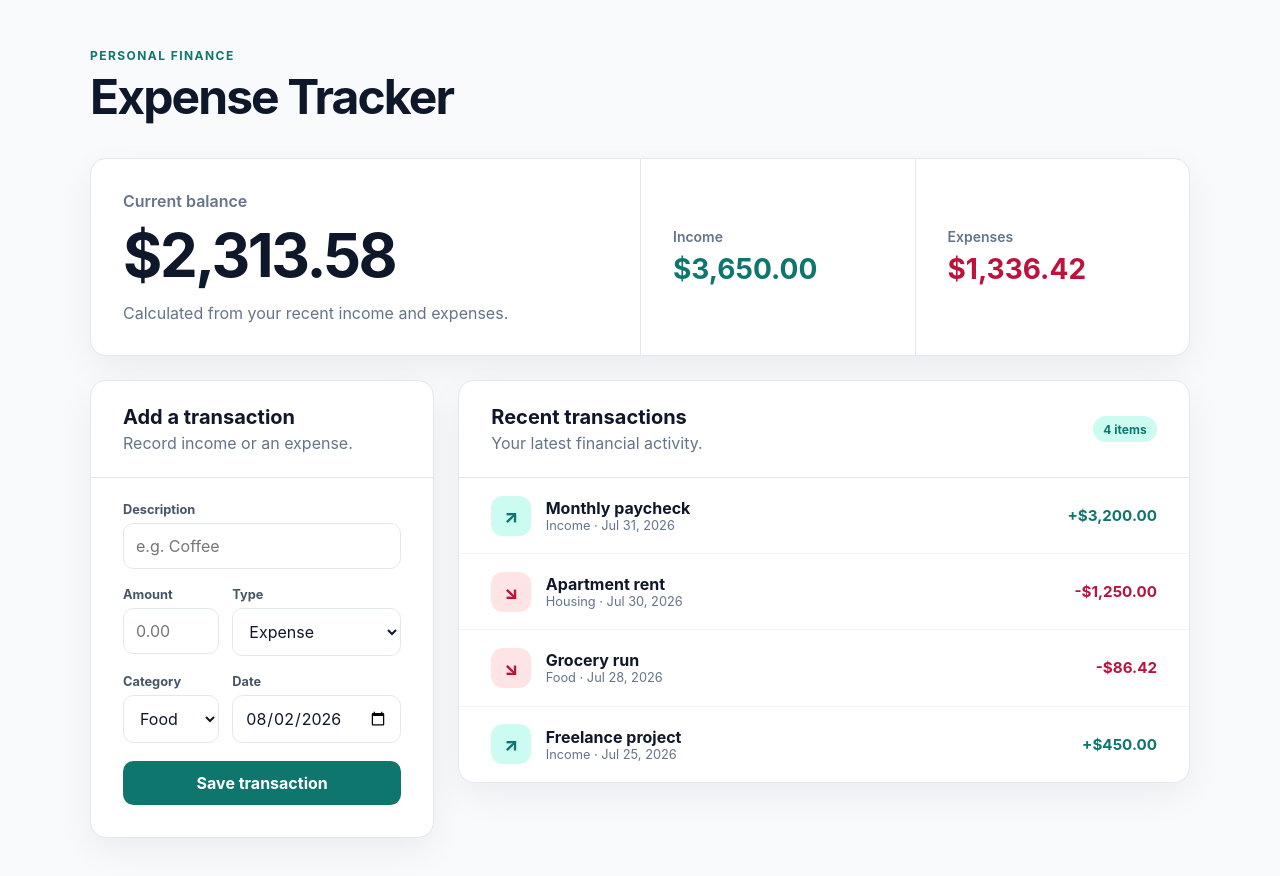
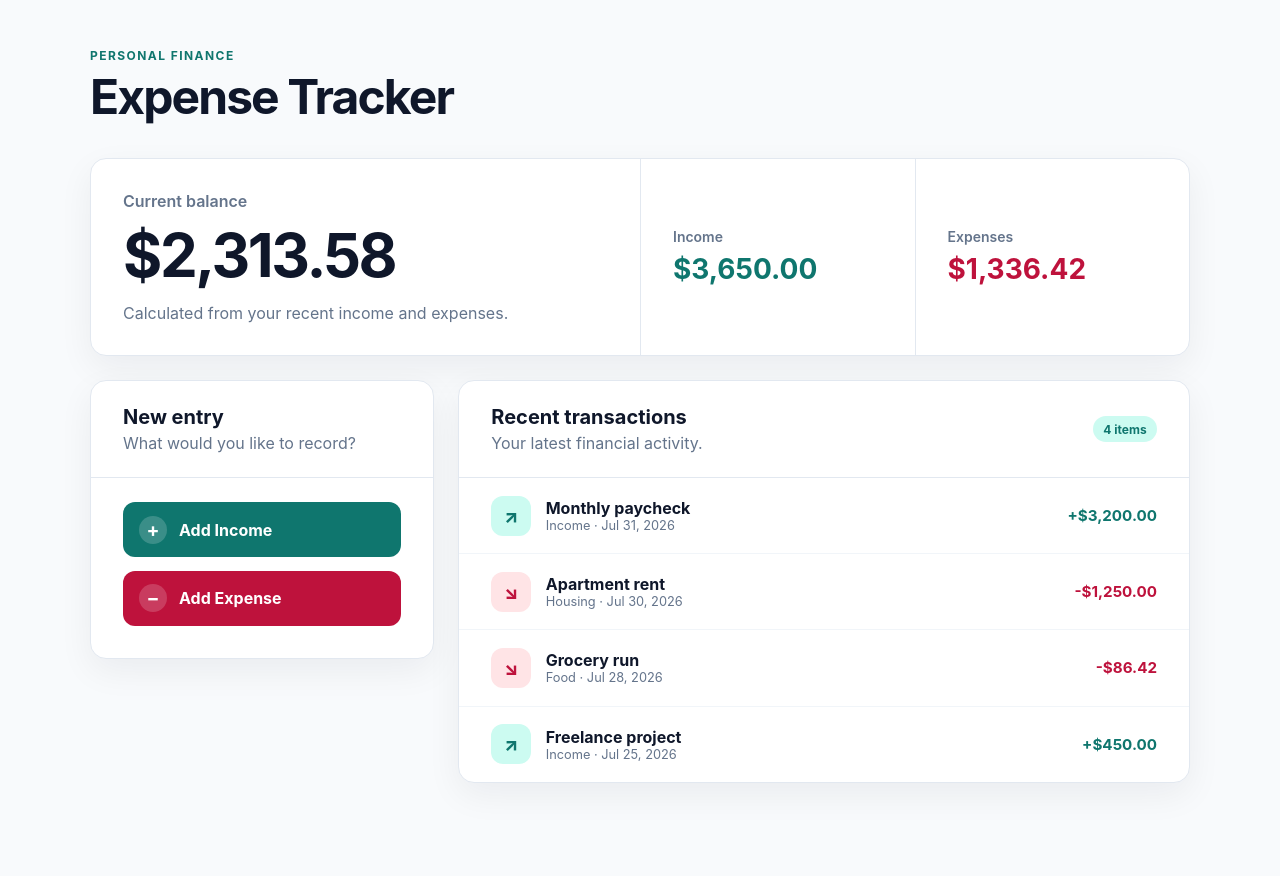
Before and after one commit to navinrtnk/personal-expense-tracker, a React (Vite) app: page / in a window 1280 px wide. Shown: the top 876 px of the page. After the commit the page ends 831 px from the top, so only its background shows below. Built offline with nearby package versions, Linux system fonts and the light colour scheme.

Commit message:
feat: move transaction entry into type-specific modals

```diff
--- a/src/App.css
+++ b/src/App.css
@@ -40,7 +40,7 @@ main {
 }
 
 .summary,
-.transaction-form,
+.transaction-actions,
 .transactions {
   border: 1px solid #e2e8f0;
   border-radius: 1rem;
@@ -126,6 +126,122 @@ main {
   font-size: 1.25rem;
 }
 
+.action-buttons {
+  display: grid;
+  gap: 0.85rem;
+  padding: 1.5rem 2rem 2rem;
+}
+
+.action-buttons button {
+  display: flex;
+  align-items: center;
+  gap: 0.75rem;
+  border: 0;
+  border-radius: 0.75rem;
+  padding: 0.85rem 1rem;
+  color: #ffffff;
+  font: inherit;
+  font-weight: 700;
+  cursor: pointer;
+}
+
+.action-buttons span {
+  display: grid;
+  width: 1.75rem;
+  height: 1.75rem;
+  place-items: center;
+  border-radius: 50%;
+  background: rgb(255 255 255 / 18%);
+  font-size: 1.2rem;
+}
+
+.income-button {
+  background: #0f766e;
+}
+
+.income-button:hover {
+  background: #115e59;
+}
+
+.expense-button {
+  background: #be123c;
+}
+
+.expense-button:hover {
+  background: #9f1239;
+}
+
+.action-buttons button:focus-visible {
+  outline: 3px solid #5eead4;
+  outline-offset: 3px;
+}
+
+.modal-backdrop {
+  position: fixed;
+  z-index: 10;
+  inset: 0;
+  display: grid;
+  padding: 1rem;
+  place-items: center;
+  background: rgb(15 23 42 / 55%);
+  backdrop-filter: blur(3px);
+}
+
+.transaction-modal {
+  width: min(500px, 100%);
+  max-height: calc(100vh - 2rem);
+  overflow-y: auto;
+  border-radius: 1rem;
+  background: #ffffff;
+  box-shadow: 0 24px 60px rgb(15 23 42 / 25%);
+}
+
+.modal-heading {
+  display: flex;
+  align-items: flex-start;
+  justify-content: space-between;
+  gap: 1rem;
+  padding: 1.5rem 2rem;
+  border-bottom: 1px solid #e2e8f0;
+}
+
+.modal-heading h2 {
+  margin-bottom: 0;
+}
+
+.income-label,
+.expense-label {
+  margin-bottom: 0.2rem;
+  font-size: 0.75rem;
+  font-weight: 800;
+  letter-spacing: 0.1em;
+  text-transform: uppercase;
+}
+
+.income-label {
+  color: #0f766e;
+}
+
+.expense-label {
+  color: #be123c;
+}
+
+.close-button {
+  width: 2.25rem;
+  height: 2.25rem;
+  border: 0;
+  border-radius: 50%;
+  color: #475569;
+  background: #f1f5f9;
+  font: inherit;
+  font-size: 1.4rem;
+  cursor: pointer;
+}
+
+.close-button:hover {
+  background: #e2e8f0;
+}
+
 .transaction-entry-form {
   display: grid;
   grid-template-columns: 1fr 1fr;
@@ -143,7 +259,7 @@ main {
 
 .full-width-field,
 .transaction-entry-form .form-error,
-.transaction-entry-form button {
+.modal-actions {
   grid-column: 1 / -1;
 }
 
@@ -164,10 +280,23 @@ main {
   outline: 3px solid #ccfbf1;
 }
 
-.transaction-entry-form button {
+.transaction-entry-form select:disabled {
+  color: #64748b;
+  background: #f1f5f9;
+  cursor: not-allowed;
+}
+
+.modal-actions {
+  display: flex;
+  justify-content: flex-end;
+  gap: 0.75rem;
+  margin-top: 0.35rem;
+}
+
+.modal-actions button {
   border: 0;
   border-radius: 0.65rem;
-  padding: 0.75rem;
+  padding: 0.75rem 1rem;
   color: #ffffff;
   background: #0f766e;
   font: inherit;
@@ -175,13 +304,35 @@ main {
   cursor: pointer;
 }
 
-.transaction-entry-form button:hover {
+.modal-actions button:hover {
   background: #115e59;
 }
 
-.transaction-entry-form button:focus-visible {
+.modal-actions button:focus-visible,
+.close-button:focus-visible {
   outline: 3px solid #5eead4;
   outline-offset: 3px;
+}
+
+.modal-actions .cancel-button {
+  color: #475569;
+  background: #f1f5f9;
+}
+
+.modal-actions .cancel-button:hover {
+  background: #e2e8f0;
+}
+
+.modal-actions .save-income-button {
+  background: #0f766e;
+}
+
+.modal-actions button:not(.cancel-button, .save-income-button) {
+  background: #be123c;
+}
+
+.modal-actions button:not(.cancel-button, .save-income-button):hover {
+  background: #9f1239;
 }
 
 .form-error {
@@ -305,6 +456,8 @@ main {
   .balance-card,
   .summary-stat,
   .section-heading,
+  .action-buttons,
+  .modal-heading,
   .transaction-entry-form,
   .transaction-item {
     padding-right: 1.25rem;
--- a/src/App.jsx
+++ b/src/App.jsx
@@ -1,4 +1,4 @@
-import { useRef, useState } from 'react'
+import { useState } from 'react'
 import './App.css'
 import Summary from './components/Summary'
 import TransactionForm from './components/TransactionForm'
@@ -41,13 +41,14 @@ const sampleTransactions = [
 
 function App() {
   const [transactions, setTransactions] = useState(sampleTransactions)
-  const descriptionInputRef = useRef(null)
+  const [activeFormType, setActiveFormType] = useState(null)
 
   function handleAddTransaction(transaction) {
     setTransactions((currentTransactions) => [
       { ...transaction, id: crypto.randomUUID() },
       ...currentTransactions,
     ])
+    setActiveFormType(null)
   }
 
   return (
@@ -62,13 +63,41 @@ function App() {
       <main>
         <Summary transactions={transactions} />
         <div className="content-grid">
-          <TransactionForm
-            descriptionInputRef={descriptionInputRef}
-            onAddTransaction={handleAddTransaction}
-          />
+          <section className="transaction-actions" aria-labelledby="actions-heading">
+            <div className="section-heading">
+              <h2 id="actions-heading">New entry</h2>
+              <p>What would you like to record?</p>
+            </div>
+            <div className="action-buttons">
+              <button
+                className="income-button"
+                type="button"
+                onClick={() => setActiveFormType('income')}
+              >
+                <span aria-hidden="true">+</span>
+                Add Income
+              </button>
+              <button
+                className="expense-button"
+                type="button"
+                onClick={() => setActiveFormType('expense')}
+              >
+                <span aria-hidden="true">−</span>
+                Add Expense
+              </button>
+            </div>
+          </section>
           <TransactionList transactions={transactions} />
         </div>
       </main>
+
+      {activeFormType && (
+        <TransactionForm
+          transactionType={activeFormType}
+          onAddTransaction={handleAddTransaction}
+          onClose={() => setActiveFormType(null)}
+        />
+      )}
     </div>
   )
 }
--- a/src/components/TransactionForm.jsx
+++ b/src/components/TransactionForm.jsx
@@ -1,23 +1,36 @@
-import { useState } from 'react'
+import { useEffect, useRef, useState } from 'react'
 
 const today = new Date()
 const localDate = `${today.getFullYear()}-${String(today.getMonth() + 1).padStart(2, '0')}-${String(
   today.getDate(),
 ).padStart(2, '0')}`
 
-const initialFormData = {
+const expenseCategories = ['Food', 'Housing', 'Transportation', 'Entertainment', 'Other']
+
+function TransactionForm({ transactionType, onAddTransaction, onClose }) {
+  const [formData, setFormData] = useState({
     description: '',
     amount: '',
-  type: 'expense',
-  category: 'Food',
+    category: transactionType === 'income' ? 'Income' : 'Food',
     date: localDate,
+  })
+  const [error, setError] = useState('')
+  const descriptionInputRef = useRef(null)
+  const isIncome = transactionType === 'income'
+  const formTitle = isIncome ? 'Add Income' : 'Add Expense'
+
+  useEffect(() => {
+    descriptionInputRef.current?.focus()
+
+    function handleKeyDown(event) {
+      if (event.key === 'Escape') {
+        onClose()
+      }
     }
 
-const categories = ['Food', 'Housing', 'Transportation', 'Entertainment', 'Income', 'Other']
-
-function TransactionForm({ descriptionInputRef, onAddTransaction }) {
-  const [formData, setFormData] = useState(initialFormData)
-  const [error, setError] = useState('')
+    window.addEventListener('keydown', handleKeyDown)
+    return () => window.removeEventListener('keydown', handleKeyDown)
+  }, [onClose])
 
   function handleChange(event) {
     const { name, value } = event.target
@@ -25,17 +38,6 @@ function TransactionForm({ descriptionInputRef, onAddTransaction }) {
     setFormData((currentFormData) => ({
       ...currentFormData,
       [name]: value,
-    }))
-    setError('')
-  }
-
-  function handleTypeChange(event) {
-    const type = event.target.value
-
-    setFormData((currentFormData) => ({
-      ...currentFormData,
-      type,
-      category: type === 'income' ? 'Income' : 'Food',
     }))
     setError('')
   }
@@ -55,25 +57,37 @@ function TransactionForm({ descriptionInputRef, onAddTransaction }) {
       ...formData,
       description,
       amount,
+      type: transactionType,
     })
-    setFormData(initialFormData)
-    setError('')
-    descriptionInputRef.current?.focus()
   }
 
   return (
-    <section className="transaction-form" aria-labelledby="form-heading">
-      <div className="section-heading">
-        <h2 id="form-heading">Add a transaction</h2>
-        <p>Record income or an expense.</p>
+    <div className="modal-backdrop" role="presentation">
+      <section
+        className="transaction-modal"
+        role="dialog"
+        aria-labelledby="modal-heading"
+        aria-modal="true"
+      >
+        <div className="modal-heading">
+          <div>
+            <p className={isIncome ? 'income-label' : 'expense-label'}>
+              {isIncome ? 'Income' : 'Expense'}
+            </p>
+            <h2 id="modal-heading">{formTitle}</h2>
           </div>
+          <button className="close-button" type="button" aria-label="Close" onClick={onClose}>
+            ×
+          </button>
+        </div>
+
         <form className="transaction-entry-form" onSubmit={handleSubmit}>
           <div className="form-field full-width-field">
             <label htmlFor="description">Description</label>
             <input
               id="description"
               name="description"
-            placeholder="e.g. Coffee"
+              placeholder={isIncome ? 'e.g. Paycheck' : 'e.g. Coffee'}
               ref={descriptionInputRef}
               type="text"
               value={formData.description}
@@ -96,27 +110,15 @@ function TransactionForm({ descriptionInputRef, onAddTransaction }) {
           </div>
 
           <div className="form-field">
-          <label htmlFor="type">Type</label>
-          <select
-            id="type"
-            name="type"
-            value={formData.type}
-            onChange={handleTypeChange}
-          >
-            <option value="expense">Expense</option>
-            <option value="income">Income</option>
-          </select>
-        </div>
-
-        <div className="form-field">
             <label htmlFor="category">Category</label>
             <select
               id="category"
               name="category"
+              disabled={isIncome}
               value={formData.category}
               onChange={handleChange}
             >
-            {categories.map((category) => (
+              {(isIncome ? ['Income'] : expenseCategories).map((category) => (
                 <option key={category} value={category}>
                   {category}
                 </option>
@@ -124,7 +126,7 @@ function TransactionForm({ descriptionInputRef, onAddTransaction }) {
             </select>
           </div>
 
-        <div className="form-field">
+          <div className="form-field full-width-field">
             <label htmlFor="date">Date</label>
             <input
               id="date"
@@ -141,9 +143,17 @@ function TransactionForm({ descriptionInputRef, onAddTransaction }) {
             </p>
           )}
 
-        <button type="submit">Save transaction</button>
+          <div className="modal-actions">
+            <button className="cancel-button" type="button" onClick={onClose}>
+              Cancel
+            </button>
+            <button className={isIncome ? 'save-income-button' : ''} type="submit">
+              {formTitle}
+            </button>
+          </div>
         </form>
       </section>
+    </div>
   )
 }
 
```
Also changed, not shown: 1 other file (tests, documents, lock files or other folders). Lines whose indentation alone changed are shown as unchanged.
